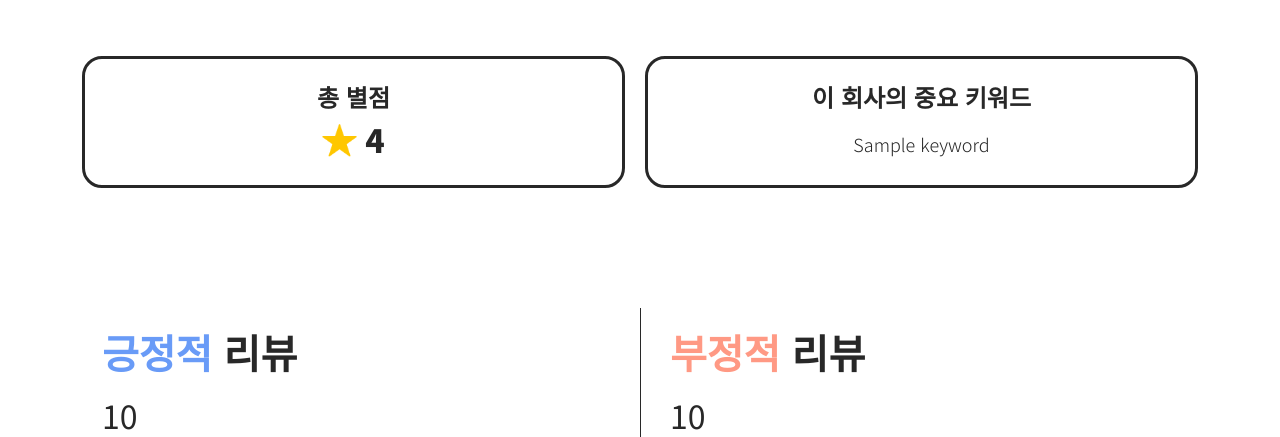
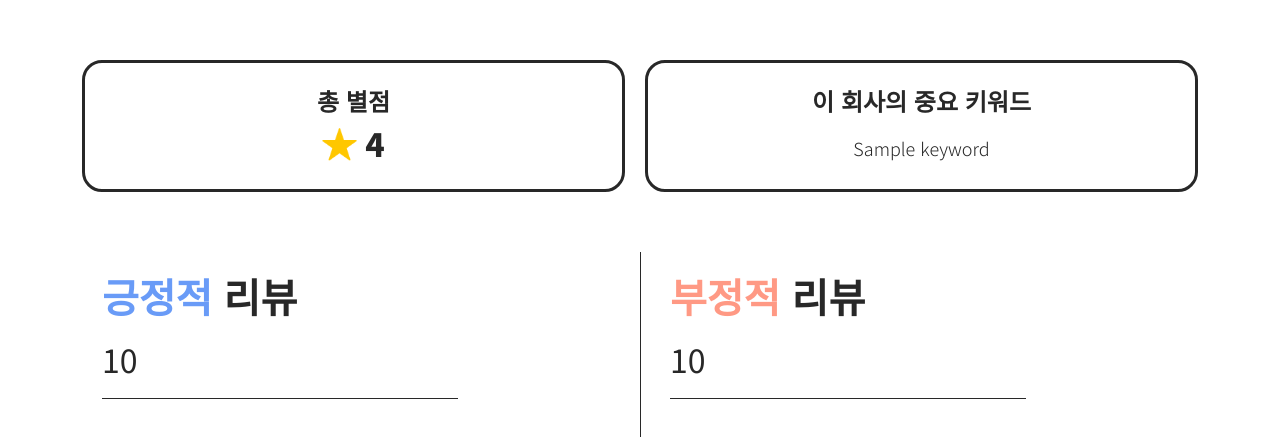
Before and after one commit to parking-place/EZPZ_Project, a Django app: template web/template/review/review.html in a window 1280 px wide. Shown: the part 689-1126 px from the top of the page. Run offline with Django 4.2, Linux system fonts and the light colour scheme; the template is opened without the code that fills it: most values are stand-ins (such as "Sample title", 1, 10 or a date in 2020); parts of the project's set-up code (start-up, migrations or seed data) failed here and were passed over; some libraries are stand-ins or nearby versions.

Commit message:
23.09.12 mid commit

```diff
--- a/web/static/css/review/review.css
+++ b/web/static/css/review/review.css
@@ -37,7 +37,7 @@
 .average_cont {
     display: flex;
     justify-content: space-between;
-    margin-bottom: 120px;
+    margin: 60px 0 60px 0;
 }
 
 .average_cont > p.all_rate {
--- a/web/template/comp/comp.html
+++ b/web/template/comp/comp.html
@@ -18,9 +18,7 @@
     <a href="javascript:window.open('{{comp_info.url}}');"><h3 style="width: 250px; margin-left: 5px">{{comp_info.name}}</h3></a>
 
     <!-- pie chart -->
-    {% if pos_ratio != 0 or neg_ratio != 0 or neu_ratio != 0 %}
     <canvas id="pieChart" width="400px" height="400px" style="display: inline-block;"></canvas>
-    {% endif %}
 </div>
 
 <!-- info table -->
--- a/web/template/review/review.html
+++ b/web/template/review/review.html
@@ -105,6 +105,7 @@
 {% endif %}
 
 <!-- graph JS -->
+{% if stat_details %}
 <script type="text/javascript">
 // safe 설정 안해줄 경우 list 깨짐 현상 발생.
 time_cols = {{stat_details.time_cols | safe}};
@@ -119,4 +120,5 @@
     draw_word_cloud(data);
 });
 </script>
+{% endif %}
 {% endblock %}
```
